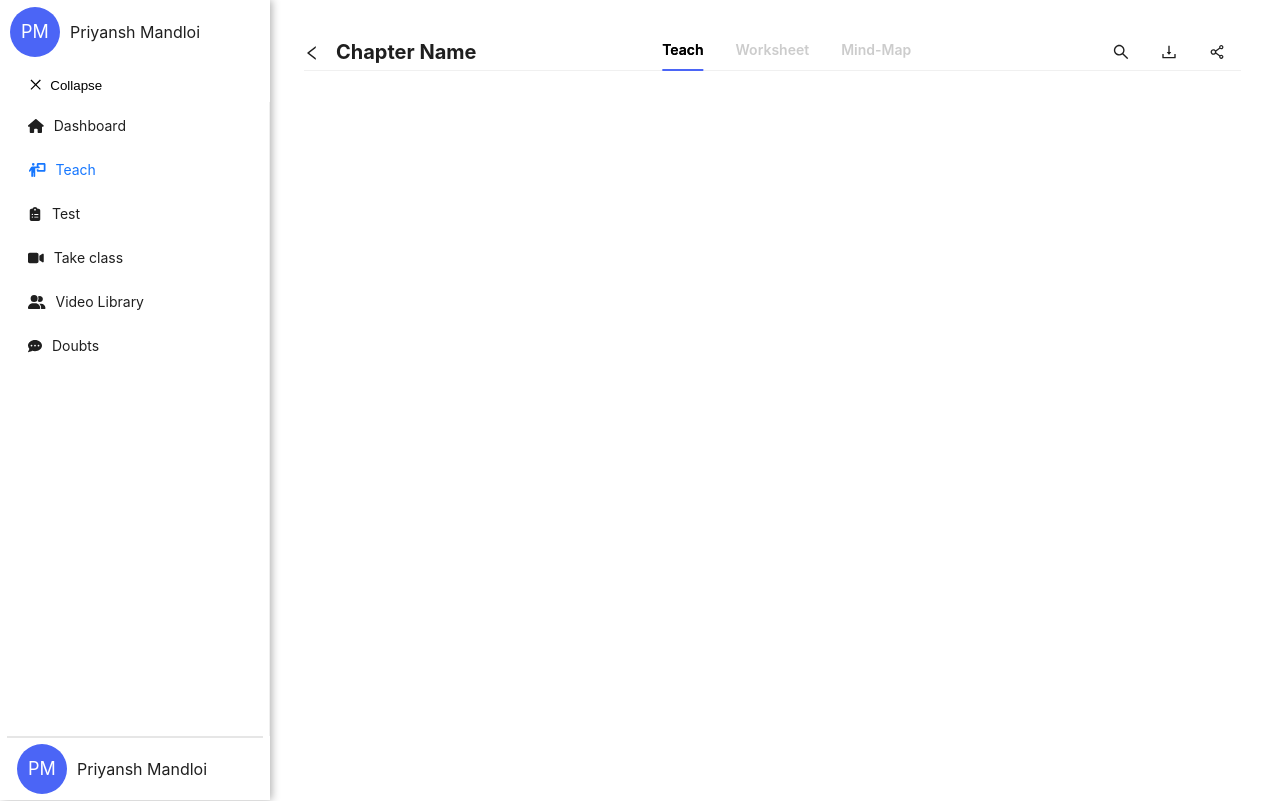
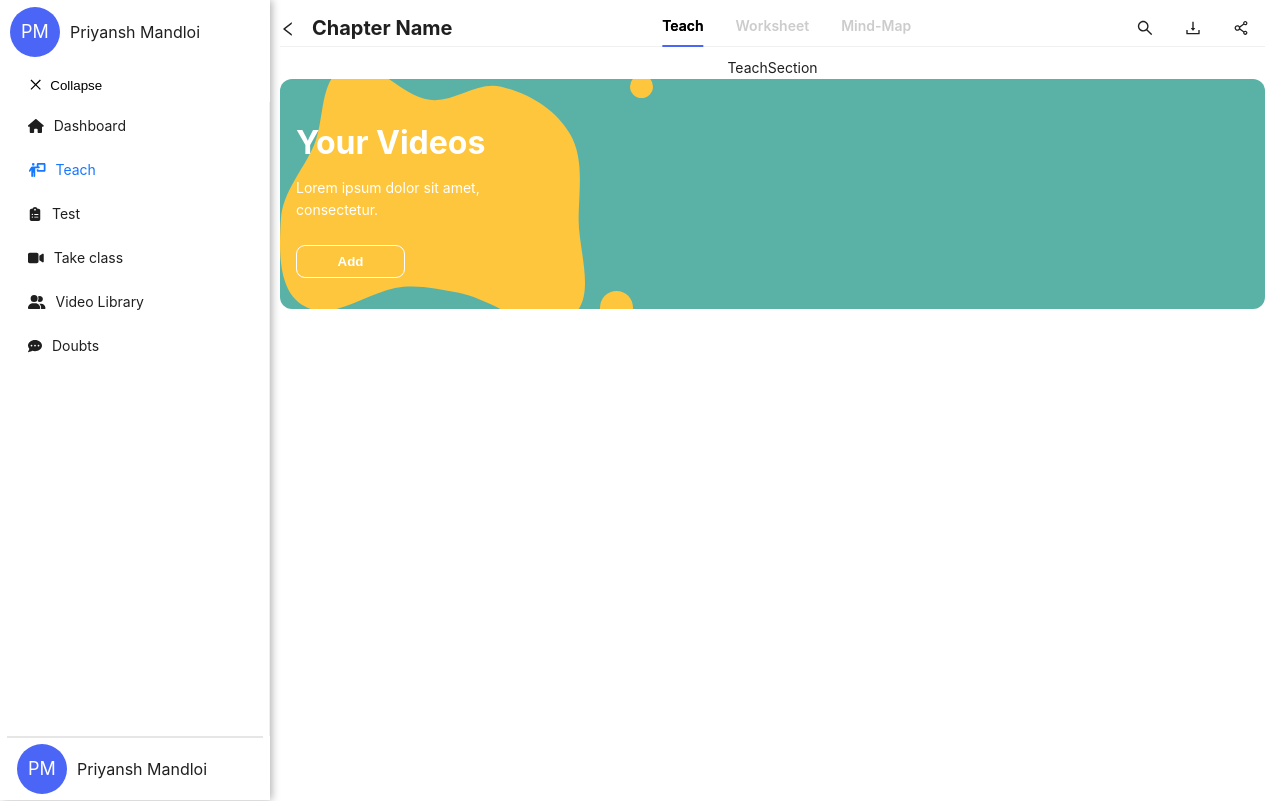
Before and after one commit to RimuruSama376/teach-frontend, a React (Create React App) app: page / in a window 1280 px wide. Built offline with nearby package versions, Linux system fonts and the light colour scheme.

Commit message:
blobs added

```diff
--- a/src/App.tsx
+++ b/src/App.tsx
@@ -1,5 +1,5 @@
 import './App.css';
-import MyTabs from './components/TeachTabs'
+import MyTabs from './components/Organisms/TeachTabs'
 
 function App() {
   return (
--- a/src/components/HOCs/WithSidebar.tsx
+++ b/src/components/HOCs/WithSidebar.tsx
@@ -1,15 +1,15 @@
-import React, { ComponentType, FC } from 'react';
-import { Layout } from 'antd';
-import styled from 'styled-components';
+import React, { ComponentType, FC } from 'react'
+import { Layout } from 'antd'
+import styled from 'styled-components'
 
 import Sidebar from '../Sidebar'
 
-const { Content } = Layout;
+const { Content } = Layout
 
 const StyledLayout = styled(Layout)`
-  /* height: 100vh; */
+  height: 100vh;
   background-color: white !important;
-`;
+`
 
 interface WithSidebarLayoutProps {}
 
@@ -20,7 +20,6 @@
         <Sidebar />
         <Content
           style={{
-              padding: 24,
             minHeight: 280,
             background: 'white',
             borderRadius: 0,
@@ -29,16 +28,16 @@
           <WrappedComponent {...props} />
         </Content>
       </StyledLayout>
-    );
-  };
+    )
+  }
 
-  WithSidebar.displayName = `WithSidebarLayout(${getDisplayName(WrappedComponent)})`;
-  return WithSidebar;
+  WithSidebar.displayName = `WithSidebarLayout(${getDisplayName(WrappedComponent)})`
+  return WithSidebar
 }
 
 // This function helps to get a display name for the wrapped component
 function getDisplayName<P>(WrappedComponent: ComponentType<P>): string {
-  return WrappedComponent.displayName || WrappedComponent.name || 'Component';
+  return WrappedComponent.displayName || WrappedComponent.name || 'Component'
 }
 
-export default withSidebarLayout;
+export default withSidebarLayout
--- /dev/null
+++ b/src/components/Molecules/Teachcarousel/indext.tsx
@@ -0,0 +1,126 @@
+import styled from 'styled-components'
+
+const Container = styled.div`
+  position: relative;
+  min-height: 230px !important;
+  max-height: 252px;
+  border-radius: 12px;
+  background-color: #5ab2a6;
+  overflow: hidden;
+  display: flex;
+  align-items: center;
+  justify-content: space-between;
+  padding: 1rem;
+`
+
+const Blob = styled.svg`
+  position: absolute;
+  top: 0;
+  left: 0;
+  transform: translate(0, 0) scale(1);
+  z-index: 0;
+`
+
+const Content = styled.span`
+  position: relative;
+  z-index: 1;
+  color: white;
+  text-align: left;
+  max-width: 40%;,,
+  /* border: 1px red solid; */
+  padding-left: 2rem;
+
+  h1 {
+    margin: 0.5rem 0;
+    font-size: 2rem;
+  }
+
+  p {
+    margin: 0.5rem 0;
+  }
+
+  button {
+    color: white;
+    background-color: transparent;
+    border: 1px white solid;
+    border-radius: 9px;
+    padding: 0.5rem 1rem;
+    cursor: pointer;
+    font-weight: bold;
+    margin-top: 1rem;
+    width: 109px;
+    transition: background-color 0.2s ease-in-out;
+    &:hover {
+      background-color: #fec63d;
+    }
+  }
+`
+
+function TeachCarousel() {
+  return (
+    <Container>
+      {/* <Blob viewBox='01 -10 190 210' xmlns='http://www.w3.org/2000/svg'>
+        <path
+          fill='#FEC63D'
+          d='M35.4,-60.2C45.8,-55.4,54,-45.7,64.2,-34.8C74.4,-24,86.5,-12,83.1,-2C79.7,8,60.8,16.1,51.7,28.8C42.6,41.6,43.3,59,36.4,60.4C29.4,61.7,14.7,47.1,2.8,42.2C-9,37.3,-18.1,42.1,-25.7,41.1C-33.3,40.1,-39.5,33.3,-47.4,25.4C-55.2,17.6,-64.7,8.8,-70.4,-3.3C-76.1,-15.4,-78,-30.8,-69.6,-37.6C-61.2,-44.5,-42.5,-42.8,-29.2,-46C-15.9,-49.1,-7.9,-57,2.3,-61C12.5,-64.9,25.1,-65,35.4,-60.2Z'
+          transform='translate(100 100)'
+        />
+      </Blob> */}
+      <Blob
+        width='305'
+        height='245'
+        viewBox='0 0 305 245'
+        fill='none'
+        xmlns='http://www.w3.org/2000/svg'
+      >
+        <path
+          fill-rule='evenodd'
+          clip-rule='evenodd'
+          d='M149.683 20.8365C174.224 23.9443 197.149 1.857 221.189 7.6794C248.755 14.3559 275.597 30.357 289.899 54.7964C304.633 79.9746 298.77 110.889 298.645 140.043C298.501 173.935 318.125 221.567 289.114 239.205C255.879 259.412 215.867 220.856 177.628 213.62C159.411 210.173 141.906 206.229 123.436 207.853C89.1869 210.866 54.3021 243.759 24.2409 227.113C-2.64086 212.227 -0.942706 170.629 0.925197 140.014C2.60473 112.487 23.2898 91.4001 34.0705 66.0052C45.2553 39.6584 38.769 -1.60551 65.475 -12.0392C94.1219 -23.2313 119.163 16.9716 149.683 20.8365Z'
+          fill='#FEC63D'
+        />
+      </Blob>
+
+      <Content>
+        <h1>Your Videos</h1>
+        <p>
+          Lorem ipsum dolor sit amet,
+          <br /> consectetur.
+        </p>
+        <button>Add</button>
+      </Content>
+      <svg
+        width='23'
+        height='17'
+        viewBox='0 0 23 17'
+        fill='none'
+        xmlns='http://www.w3.org/2000/svg'
+        style={{ position: 'absolute', top: '234px', left: '290px' }}
+      >
+        <circle cx='11.5' cy='11.5' r='11.5' fill='#FEC63D' />
+      </svg>
+      <svg
+        width='33'
+        height='33'
+        viewBox='0 0 33 33'
+        fill='none'
+        xmlns='http://www.w3.org/2000/svg'
+        style={{ position: 'absolute', top: '212px', left: '320px' }}
+      >
+        <circle cx='16.5' cy='16.5' r='16.5' fill='#FEC63D' />
+      </svg>
+      <svg
+        width='23'
+        height='19'
+        viewBox='0 0 23 19'
+        fill='none'
+        xmlns='http://www.w3.org/2000/svg'
+        style={{ position: 'absolute', top: '0px', left: '350px' }}
+      >
+        <circle cx='11.5' cy='7.5' r='11.5' fill='#FEC63D' />
+      </svg>
+    </Container>
+  )
+}
+
+export default TeachCarousel
--- a/src/components/Organisms/TeachSection/index.tsx
+++ b/src/components/Organisms/TeachSection/index.tsx
@@ -1,8 +1,17 @@
-import React from 'react'
+import styled from 'styled-components'
+import TeachCarousel from '../../Molecules/Teachcarousel/indext'
+
+const Container = styled.div`
+  padding-top: 10px;
+  height: 100% !important;
+`
 
 function TeachSection() {
   return (
-    <div>TeachSection</div>
+    <Container>
+      TeachSection
+      <TeachCarousel />
+    </Container>
   )
 }
 
--- a/src/components/TeachTabs/index.tsx
+++ b/src/components/Organisms/TeachTabs/index.tsx
@@ -1,13 +1,14 @@
-import React from 'react'
 import { Tabs } from 'antd'
 import { SearchOutlined, DownloadOutlined, ShareAltOutlined, LeftOutlined } from '@ant-design/icons'
 import styled from 'styled-components'
-import withSidebarLayout from '../HOCs/WithSidebar'
+import withSidebarLayout from '../../HOCs/WithSidebar'
+import TeachSection from '../TeachSection'
 
 const { TabPane } = Tabs
 
 // Styled components
 const TabsContainer = styled.div`
+  height: 100%;
   padding: 10px;
   padding-left: 10px;
   padding-right: 15px;
@@ -40,14 +41,6 @@
   }
 `
 
-const HeaderContainer = styled.div`
-  display: flex;
-  align-items: center;
-  padding: 8px;
-  background: #ffffff; // Use your desired color
-  color: #000; // Use your desired color
-`
-
 const ChapterName = styled.span`
   margin-right: auto;
   padding-left: 16px;
@@ -56,12 +49,16 @@
   height: 100%;
 `
 
+const StyledTabPane = styled(TabPane)`
+    display: flex;
+    flex-direction: column;
+    height: 100%;
+    border: 3px green solid;
+`
+
 const MyTabs = () => {
   return (
     <>
-      {/* <HeaderContainer> */}
-      {/* <LeftOutlined style={{ fontSize: '16px', cursor: 'pointer' }} />
-        <ChapterName>Chapter Name</ChapterName> */}
       <TabsContainer>
         <Tabs
           defaultActiveKey='1'
@@ -87,19 +84,18 @@
             )
           }}
         >
-          <TabPane tab='Teach' key='1'>
+          <StyledTabPane tab='Teach' key='1'>
             {/* Content for Teach tab */}
-          </TabPane>
-          <TabPane tab='Worksheet' key='2'>
+            <TeachSection/>
+          </StyledTabPane>
+          <StyledTabPane tab='Worksheet' key='2'>
             {/* Content for Worksheet tab */}
-          </TabPane>
-          <TabPane tab='Mind-Map' key='3'>
+          </StyledTabPane>
+          <StyledTabPane tab='Mind-Map' key='3'>
             {/* Content for Mind-Map tab */}
-          </TabPane>
+          </StyledTabPane>
         </Tabs>
       </TabsContainer>
-      {/* </HeaderContainer> */}
-      {/* Content below the header */}
     </>
   )
 }
--- a/src/components/Sidebar/index.tsx
+++ b/src/components/Sidebar/index.tsx
@@ -46,6 +46,7 @@
 
 const SiderFooter = styled(Header)`
   padding: 10px;
+  padding-right: 0;
   background-color: white !important;
   display: flex;
   flex-direction: row;
@@ -69,9 +70,6 @@
 
 const Sidebar: React.FC = () => {
   const [collapsed, setCollapsed] = useState(false)
-  const {
-    token: { colorBgContainer, borderRadiusLG }
-  } = theme.useToken()
 
   return (
       <StyledSider collapsed={collapsed} onCollapse={(value) => setCollapsed(value)} width={270}>
```
Lines whose indentation alone changed are shown as unchanged.
